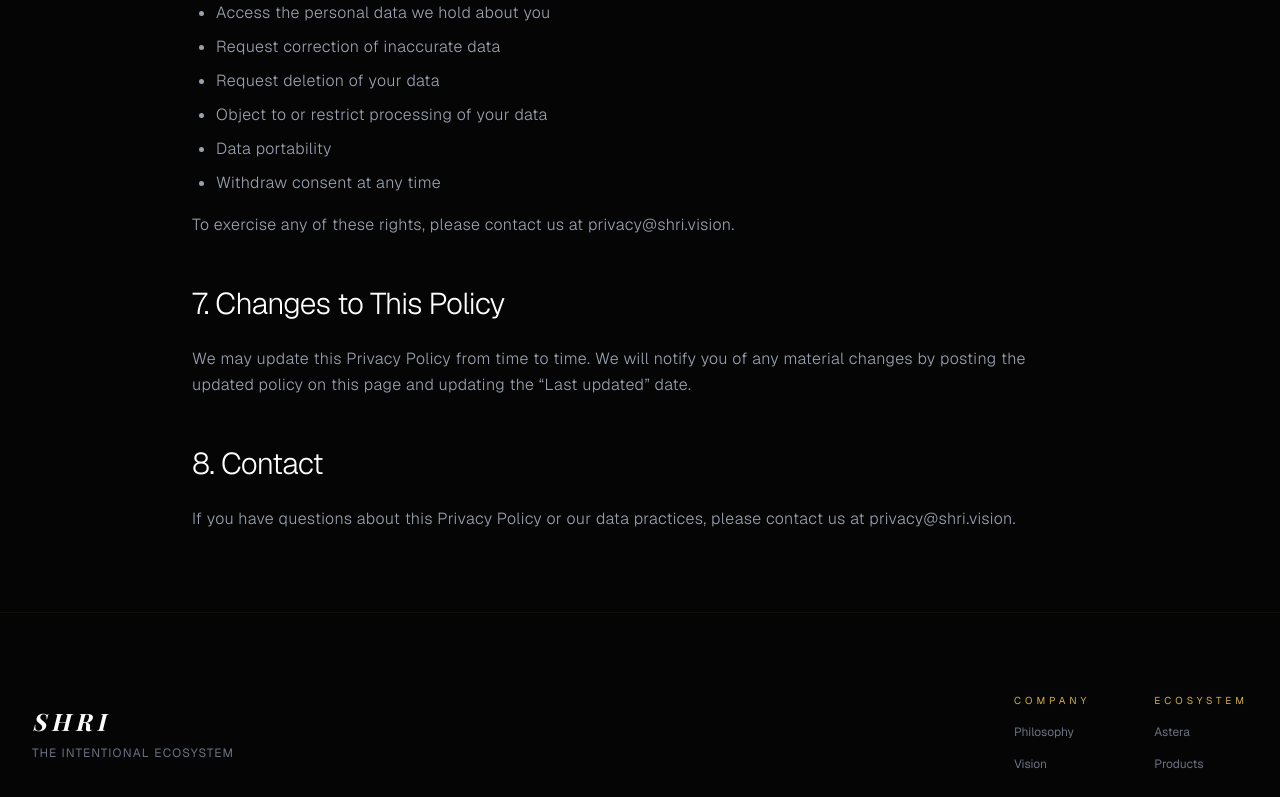
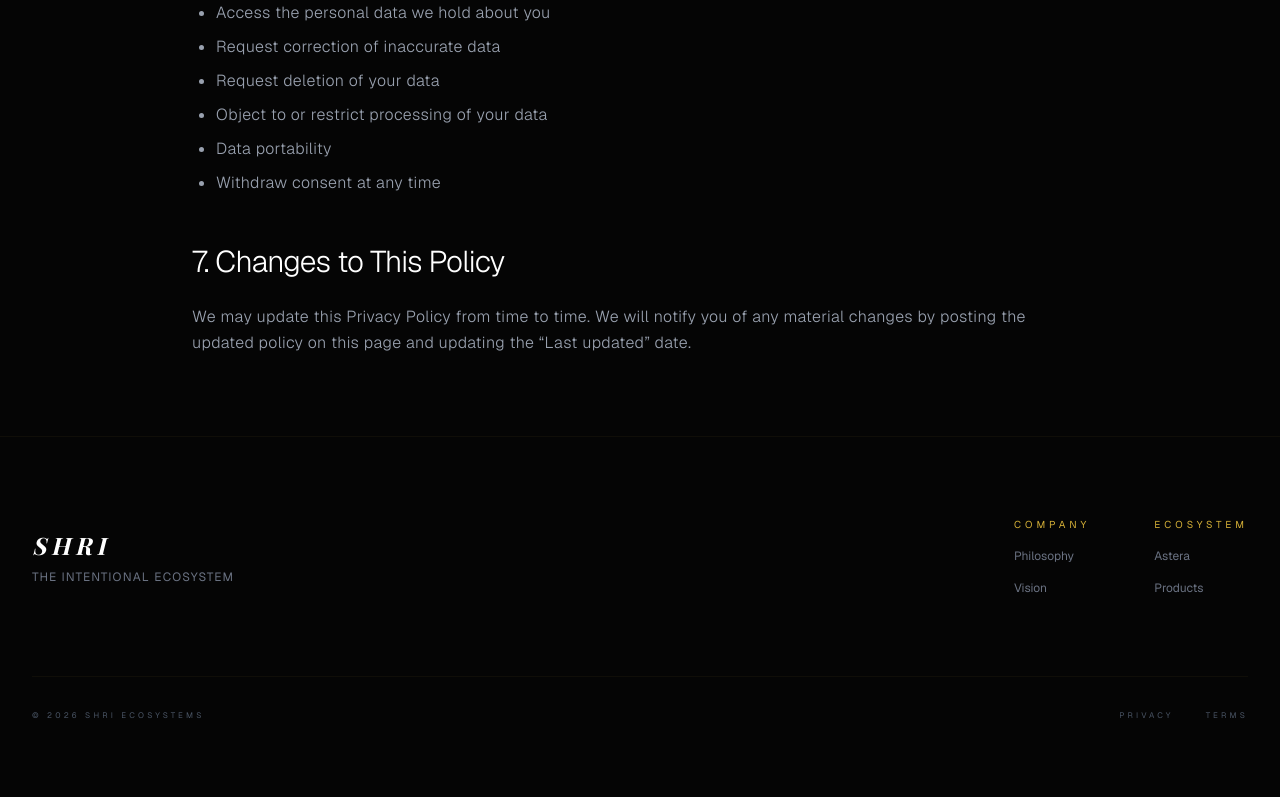
Before and after one commit to anayrajtiwari/onedayisnoneday, a Next.js app in the folder shri-frontend/: page /privacy in a window 1280 px wide. Shown: the part 1951-2748 px from the top of the page. Built offline with nearby package versions, Linux system fonts and the light colour scheme; no server answers; a web font is replaced by a local one.

Commit message:
feat: update shri-frontend/src/app/privacy/page.tsx for Glyph-CLI and SEO

```diff
--- a/shri-frontend/src/app/privacy/page.tsx
+++ b/shri-frontend/src/app/privacy/page.tsx
@@ -102,7 +102,6 @@ export default function PrivacyPage() {
                   <li>Data portability</li>
                   <li>Withdraw consent at any time</li>
                 </ul>
-                <p>To exercise any of these rights, please contact us at privacy@shri.vision.</p>
               </div>
             </section>
 
@@ -111,10 +110,7 @@ export default function PrivacyPage() {
               <p>We may update this Privacy Policy from time to time. We will notify you of any material changes by posting the updated policy on this page and updating the &ldquo;Last updated&rdquo; date.</p>
             </section>
 
-            <section>
-              <h2 className="text-2xl md:text-3xl font-light text-white mb-6 tracking-tight">8. Contact</h2>
-              <p>If you have questions about this Privacy Policy or our data practices, please contact us at privacy@shri.vision.</p>
-            </section>
+
           </div>
         </div>
       </section>
```
